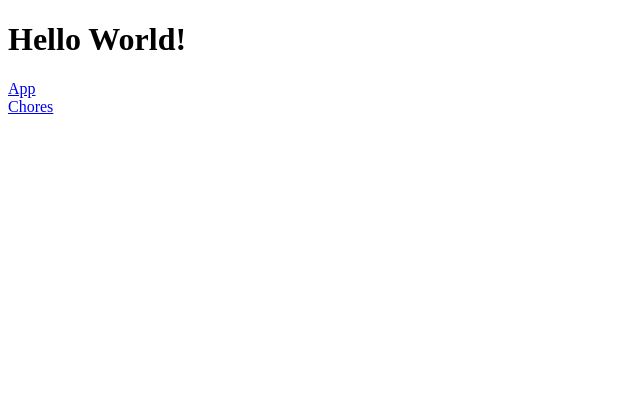
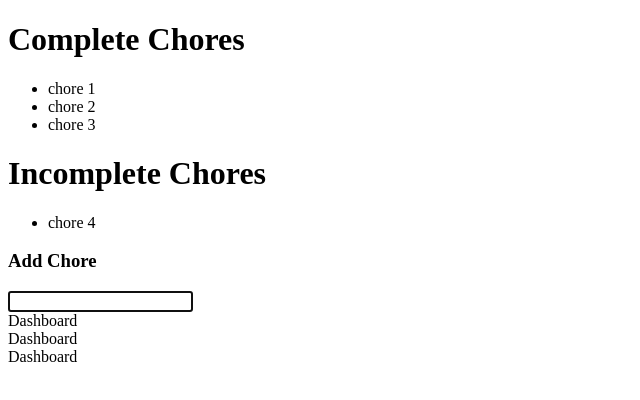
Before and after one commit to prairiedogshr/fridgeapp, a React app: page /#/dashboard in a window 1280 px wide. Shown: the top 400 px of the page, without its empty margins (0-640 px from the left). Built offline with nearby package versions, Linux system fonts and the light colour scheme; the HTML template or start-up script is replaced by a standard one.

Commit message:
Dashboard and small style changes

```diff
--- a/src/containers/dashboardContainer.jsx
+++ b/src/containers/dashboardContainer.jsx
@@ -0,0 +1,30 @@
+import React, { PropTypes } from 'react'
+import { Component } from 'react'
+import { connect } from 'react-redux'
+import Chores from '../components/chores.jsx';
+// import actions here and then add the to mapStateToProps
+
+// main react app component
+class Dashboard extends Component {
+  render() {
+    return (
+      <div className="dashboardCont">
+        <div className="col-md-6"><Chores /></div>
+        <div className="col-md-6">Dashboard</div>
+        <div className="col-md-6">Dashboard</div>
+        <div className="col-md-6">Dashboard</div>
+      </div>
+    );
+  }
+}
+
+// App.propTypes = {
+//   //define destructured proptypes here
+// }
+
+// const mapDispatchToProps = dispatch => ({
+//   // someKey: (someArg) => {dispatch(someFunc(someArg))}
+// })
+
+export default connect()(Dashboard)
+// export default App;
```
Also changed, not shown: src/config/routes.jsx (+3 -4 lines), src/reducers/dashboard.js (added), 4 other files (tests, documents, lock files or other folders).
